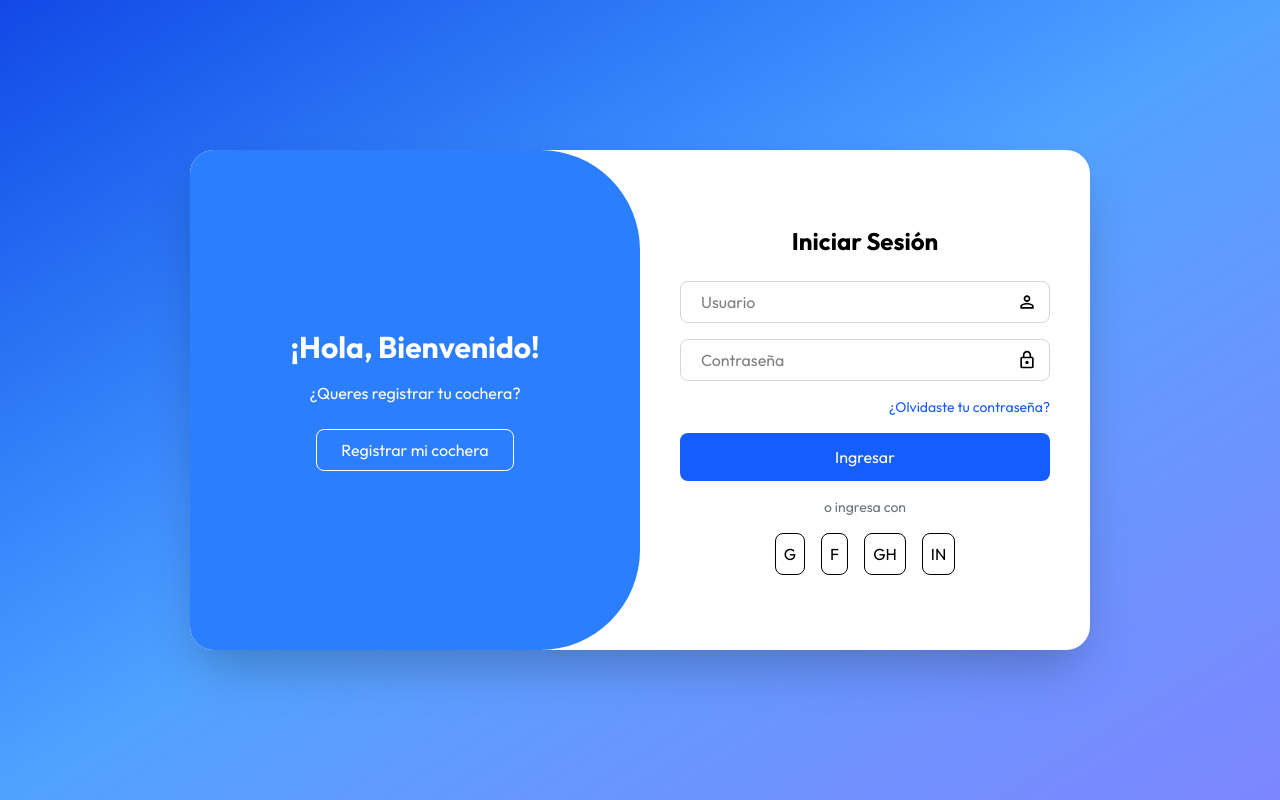
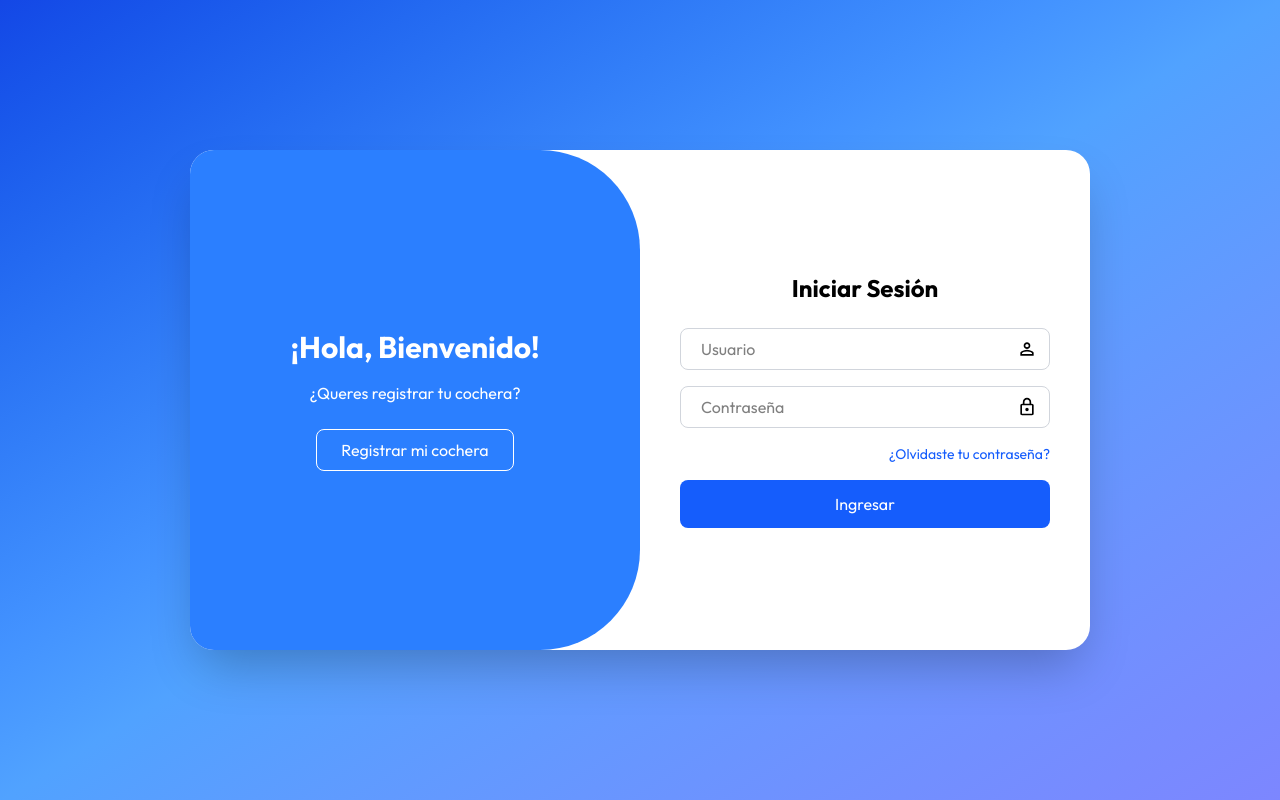
Before and after one commit to SantiagoCarboUTN/fullstack-repo-dsw, a React (Vite) app in the folder apps/frontend/: page /login in a window 1280 px wide. Built offline with nearby package versions, Linux system fonts and the light colour scheme.

Commit message:
fix login

```diff
--- a/apps/frontend/src/pages/Acess.tsx
+++ b/apps/frontend/src/pages/Acess.tsx
@@ -45,13 +45,7 @@ export const Acess = () => {
         >
           Ingresar
         </button>
-        <p className='text-sm text-gray-500 text-center'>o ingresa con</p>
-        <div className='flex justify-center gap-4'>
-          <button className='border p-2 rounded-lg'>G</button>
-          <button className='border p-2 rounded-lg'>F</button>
-          <button className='border p-2 rounded-lg'>GH</button>
-          <button className='border p-2 rounded-lg'>IN</button>
-        </div>
+
       </form>
     </div>
   </div>
```
Also changed, not shown: 2 other files (tests, documents, lock files or other folders).
